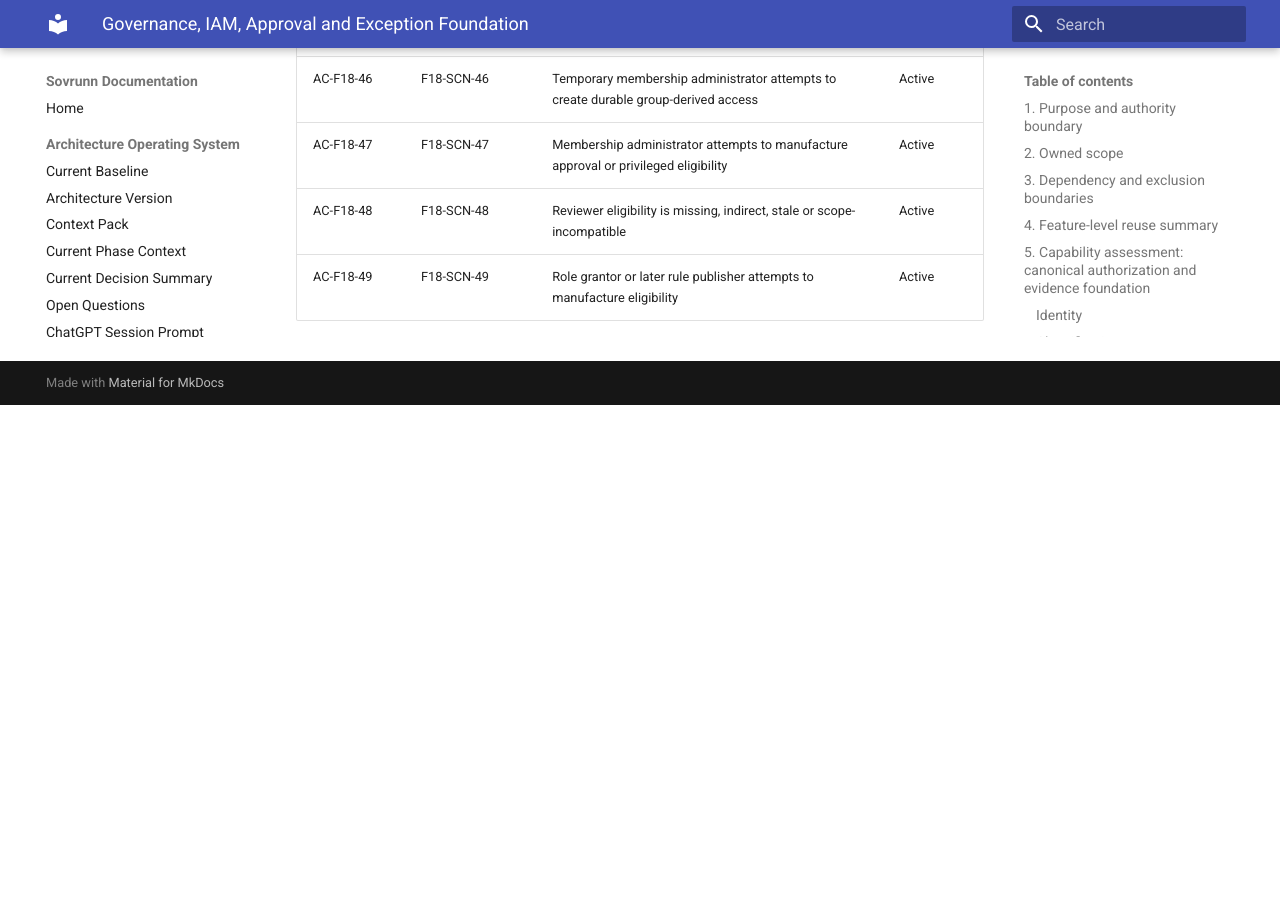
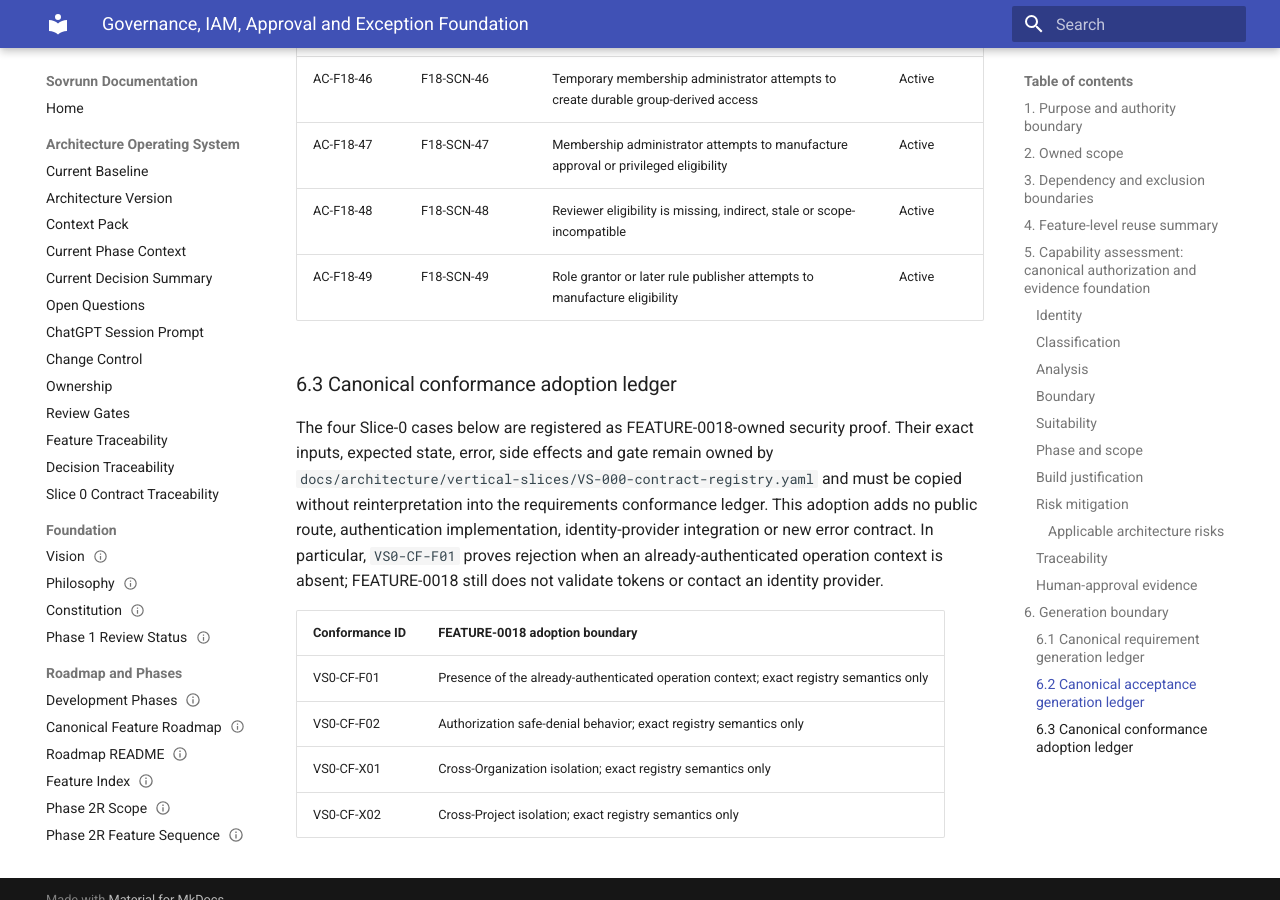
Before and after one commit to sanjeevksaini/sovrunn, an MkDocs documentation site: the page built from docs/features/FEATURE-0018-governance-iam-approval-exception-foundation.md, in a window 1280 px wide and 900 px high, scrolled down 13583 px. Built offline with MkDocs 1.6.1 and Material for MkDocs 9.7.7, drawn with Linux system fonts in a browser that asks for light colours; before the commit the page ends 13988 px from its top, so only the background shows below that.

Commit message:
docs(FEATURE-0018): authorize registered conformance cases

```diff
--- a/docs/features/FEATURE-0018-governance-iam-approval-exception-foundation.md
+++ b/docs/features/FEATURE-0018-governance-iam-approval-exception-foundation.md
@@ -293,3 +293,22 @@
 | AC-F18-47 | F18-SCN-47 | Membership administrator attempts to manufacture approval or privileged eligibility | Active |
 | AC-F18-48 | F18-SCN-48 | Reviewer eligibility is missing, indirect, stale or scope-incompatible | Active |
 | AC-F18-49 | F18-SCN-49 | Role grantor or later rule publisher attempts to manufacture eligibility | Active |
+
+### 6.3 Canonical conformance adoption ledger
+
+The four Slice-0 cases below are registered as FEATURE-0018-owned security
+proof. Their exact inputs, expected state, error, side effects and gate remain
+owned by `docs/architecture/vertical-slices/VS-000-contract-registry.yaml` and
+must be copied without reinterpretation into the requirements conformance
+ledger. This adoption adds no public route, authentication implementation,
+identity-provider integration or new error contract. In particular,
+`VS0-CF-F01` proves rejection when an already-authenticated operation context is
+absent; FEATURE-0018 still does not validate tokens or contact an identity
+provider.
+
+| Conformance ID | FEATURE-0018 adoption boundary |
+|---|---|
+| VS0-CF-F01 | Presence of the already-authenticated operation context; exact registry semantics only |
+| VS0-CF-F02 | Authorization safe-denial behavior; exact registry semantics only |
+| VS0-CF-X01 | Cross-Organization isolation; exact registry semantics only |
+| VS0-CF-X02 | Cross-Project isolation; exact registry semantics only |
```
Also changed, not shown: 1 other file.
